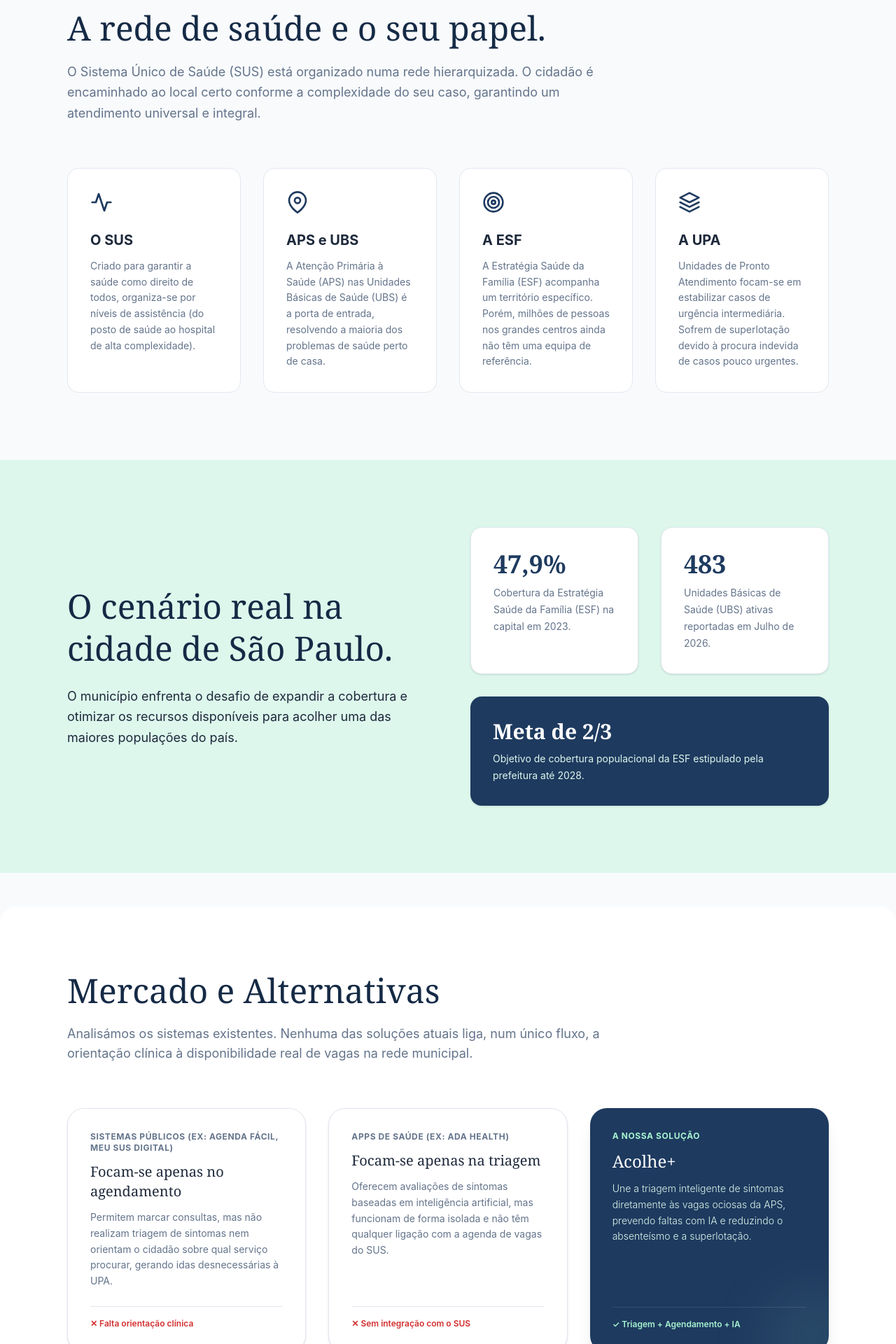
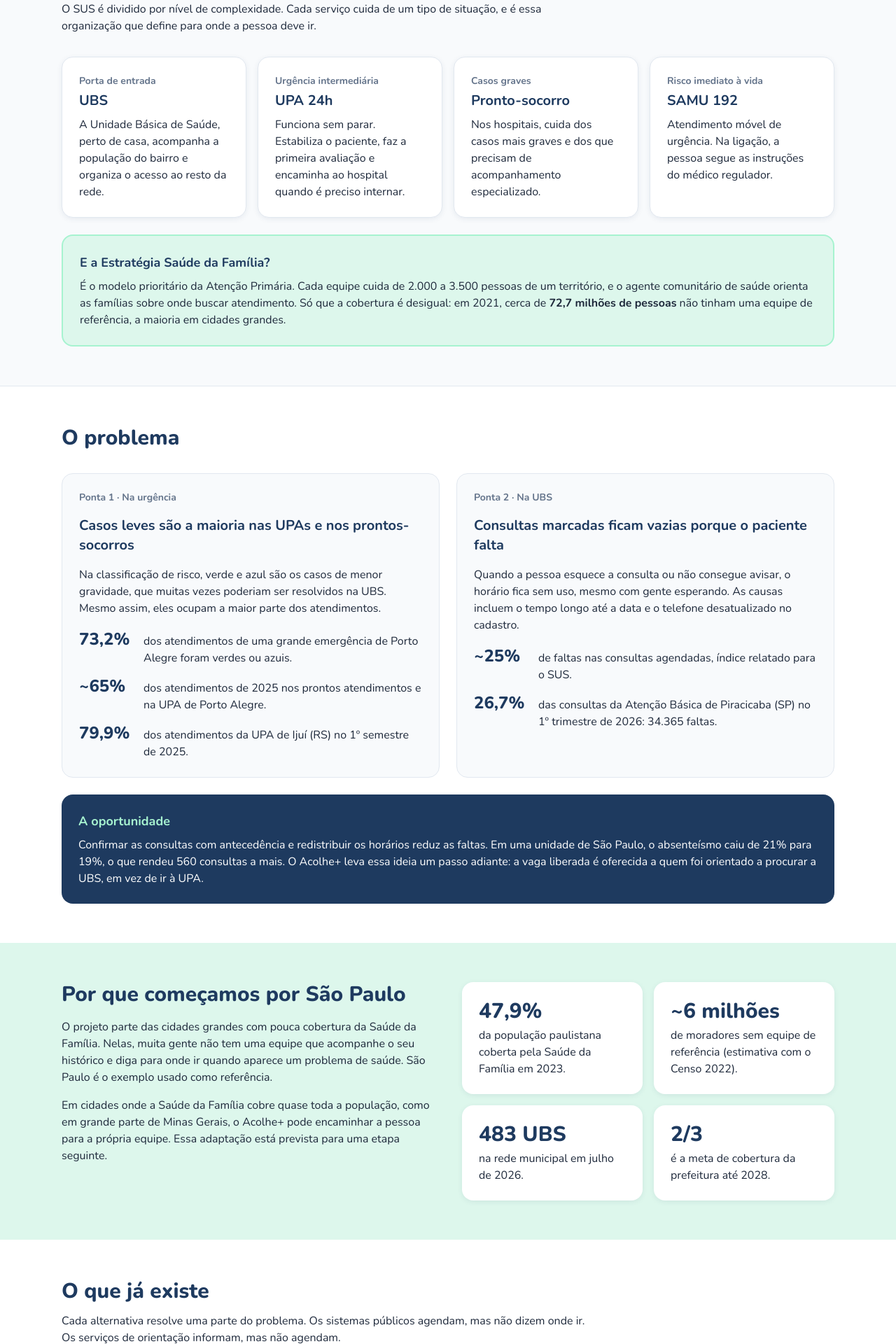
Before and after one commit to GlobalSolution-2026/acolhe-mais-front, a React (Vite) app: page /sobre in a window 1280 px wide. Shown: the part 640-2560 px from the top of the page at 70% size. Built offline with nearby package versions, Linux system fonts and the light colour scheme; no server answers.

Commit message:
Refaz a página Sobre com o problema e as alternativas

```diff
--- a/src/pages/Sobre.tsx
+++ b/src/pages/Sobre.tsx
@@ -1,184 +1,162 @@
-import { FiBookOpen, FiTarget, FiActivity, FiMapPin, FiLayers } from 'react-icons/fi';
+/**
+ * Página: Sobre (rota "/sobre", página institucional)
+ * Explica o problema que o Acolhe+ ataca: casos leves lotando as urgências e horários da UBS
+ * vazios por falta. Mostra como o SUS se organiza, os números das duas pontas, por que o projeto
+ * começa por São Paulo e o que já existe no mercado.
+ * Veio da demonstração aprovada 02-sobre.html.
+ * Endpoints: nenhum (textos fixos de src/data/sobre.ts).
+ * Estados: não chama API, então não tem carregando, erro ou vazio.
+ */
+import Etiqueta from '../components/Etiqueta';
+import ListaAlternativas from '../components/ListaAlternativas';
+import {
+  ACOLHE_COMPARACAO,
+  ALTERNATIVAS,
+  FONTES_SOBRE,
+  NUMEROS_SAO_PAULO,
+  PONTAS_PROBLEMA,
+  SERVICOS_SUS,
+} from '../data/sobre';
 
+/** Página Sobre, na ordem das seções aprovadas na demonstração. */
 export default function Sobre() {
   return (
-
-    <div className="min-h-screen bg-fundo font-sans text-texto animate-fade-in pb-24">
-
-
-      <section className="bg-primaria pt-40 pb-24 px-6 lg:px-16 xl:px-24">
-        <div className="max-w-4xl mx-auto text-center space-y-6">
-
-          <span className="text-sm font-bold text-menta tracking-widest uppercase">
-            Sobre o Projeto
-          </span>
-          <h1 className="text-5xl lg:text-7xl font-serif text-white leading-tight font-medium">
-            Entendendo o sistema. <br className="hidden md:block"/>
-            <span className="text-menta italic">Transformando o acesso.</span>
+    <>
+      {/* 1. Abertura */}
+      <section className="bg-branco">
+        <div className="mx-auto flex max-w-6xl flex-col px-4 py-14 lg:px-6 lg:py-20">
+          <Etiqueta>Sobre o projeto</Etiqueta>
+          <h1 className="mt-5 max-w-3xl text-3xl font-extrabold leading-tight text-primaria sm:text-5xl">
+            Duas pontas de um mesmo problema
           </h1>
+          <p className="mt-5 max-w-3xl text-lg leading-relaxed text-texto">
+            Casos leves lotam as urgências enquanto horários da UBS ficam vazios porque o paciente faltou. O Acolhe+
+            nasceu para ligar essas duas pontas: quem precisa de atendimento e a vaga que ia sobrar.
+          </p>
         </div>
       </section>
 
-
-      <section className="py-24 px-6 lg:px-16 xl:px-24 max-w-7xl mx-auto">
-        <div className="mb-16 max-w-3xl">
-
-          <h2 className="text-4xl lg:text-5xl font-serif text-primariaEscura mb-6">A rede de saúde e o seu papel.</h2>
-          <p className="text-lg text-textoSuave leading-relaxed">
-            O Sistema Único de Saúde (SUS) está organizado numa rede hierarquizada. O cidadão é encaminhado ao local certo conforme a complexidade do seu caso, garantindo um atendimento universal e integral.
+      {/* 2. Como o SUS organiza o atendimento */}
+      <section className="border-y border-borda bg-fundo">
+        <div className="mx-auto max-w-6xl px-4 py-14 lg:px-6">
+          <h2 className="text-2xl font-extrabold text-primaria sm:text-3xl">Como o SUS organiza o atendimento</h2>
+          <p className="mt-3 max-w-3xl text-texto">
+            O SUS é dividido por nível de complexidade. Cada serviço cuida de um tipo de situação, e é essa
+            organização que define para onde a pessoa deve ir.
           </p>
-        </div>
-
-        <div className="grid grid-cols-1 md:grid-cols-2 lg:grid-cols-4 gap-8">
-          <div className="bg-white border border-borda p-8 rounded-2xl">
-            <FiActivity className="w-8 h-8 text-primaria mb-6" />
-            <h3 className="text-xl font-bold text-texto mb-3">O SUS</h3>
-            <p className="text-textoSuave leading-relaxed text-sm">
-              Criado para garantir a saúde como direito de todos, organiza-se por níveis de assistência (do posto de saúde ao hospital de alta complexidade).
-            </p>
+          <div className="mt-8 grid gap-4 md:grid-cols-2 lg:grid-cols-4">
+            {SERVICOS_SUS.map(({ nivel, titulo, texto }) => (
+              <div key={titulo} className="rounded-2xl border border-borda bg-branco p-6 shadow-leve">
+                <p className="text-sm font-bold text-textoSuave">{nivel}</p>
+                <h3 className="mt-1 text-xl font-bold text-primaria">{titulo}</h3>
+                <p className="mt-2 text-texto">{texto}</p>
+              </div>
+            ))}
           </div>
-          <div className="bg-white border border-borda p-8 rounded-2xl">
-            <FiMapPin className="w-8 h-8 text-primaria mb-6" />
-            <h3 className="text-xl font-bold text-texto mb-3">APS e UBS</h3>
-            <p className="text-textoSuave leading-relaxed text-sm">
-              A Atenção Primária à Saúde (APS) nas Unidades Básicas de Saúde (UBS) é a porta de entrada, resolvendo a maioria dos problemas de saúde perto de casa.
-            </p>
-          </div>
-          <div className="bg-white border border-borda p-8 rounded-2xl">
-            <FiTarget className="w-8 h-8 text-primaria mb-6" />
-            <h3 className="text-xl font-bold text-texto mb-3">A ESF</h3>
-            <p className="text-textoSuave leading-relaxed text-sm">
-              A Estratégia Saúde da Família (ESF) acompanha um território específico. Porém, milhões de pessoas nos grandes centros ainda não têm uma equipa de referência.
-            </p>
-          </div>
-          <div className="bg-white border border-borda p-8 rounded-2xl">
-            <FiLayers className="w-8 h-8 text-primaria mb-6" />
-            <h3 className="text-xl font-bold text-texto mb-3">A UPA</h3>
-            <p className="text-textoSuave leading-relaxed text-sm">
-              Unidades de Pronto Atendimento focam-se em estabilizar casos de urgência intermediária. Sofrem de superlotação devido à procura indevida de casos pouco urgentes.
+          <div className="mt-6 rounded-2xl border-2 border-menta bg-mentaSuave p-6">
+            <h3 className="text-lg font-bold text-primaria">E a Estratégia Saúde da Família?</h3>
+            <p className="mt-2 text-texto">
+              É o modelo prioritário da Atenção Primária. Cada equipe cuida de 2.000 a 3.500 pessoas de um território,
+              e o agente comunitário de saúde orienta as famílias sobre onde buscar atendimento. Só que a cobertura é
+              desigual: em 2021, cerca de <strong>72,7 milhões de pessoas</strong> não tinham uma equipe de
+              referência, a maioria em cidades grandes.
             </p>
           </div>
         </div>
       </section>
 
-
-      <section className="bg-mentaSuave py-24 px-6 lg:px-16 xl:px-24">
-        <div className="max-w-7xl mx-auto flex flex-col lg:flex-row items-center gap-16">
-          <div className="lg:w-1/2">
-            <h2 className="text-4xl lg:text-5xl font-serif text-primariaEscura mb-6 leading-tight">
-              O cenário real na cidade de São Paulo.
-            </h2>
-            <p className="text-lg text-texto leading-relaxed">
-              O município enfrenta o desafio de expandir a cobertura e otimizar os recursos disponíveis para acolher uma das maiores populações do país.
+      {/* 3. O problema: as duas pontas e a oportunidade */}
+      <section className="bg-branco">
+        <div className="mx-auto max-w-6xl px-4 py-14 lg:px-6">
+          <h2 className="text-2xl font-extrabold text-primaria sm:text-3xl">O problema</h2>
+          <div className="mt-8 grid gap-6 lg:grid-cols-2">
+            {PONTAS_PROBLEMA.map(({ rotulo, titulo, texto, numeros }) => (
+              <div key={rotulo} className="flex flex-col gap-4 rounded-2xl border border-borda bg-fundo p-6">
+                <p className="text-sm font-bold text-textoSuave">{rotulo}</p>
+                <h3 className="text-xl font-bold text-primaria">{titulo}</h3>
+                <p className="text-texto">{texto}</p>
+                <ul className="flex flex-col gap-3">
+                  {numeros.map(({ valor, texto: textoNumero }) => (
+                    <li key={valor} className="flex items-baseline gap-3">
+                      <span className="w-20 shrink-0 text-2xl font-extrabold text-primaria">{valor}</span>
+                      <span className="text-texto">{textoNumero}</span>
+                    </li>
+                  ))}
+                </ul>
+              </div>
+            ))}
+          </div>
+          <div className="mt-6 rounded-2xl bg-primaria p-6 text-branco">
+            <h3 className="text-lg font-bold text-menta">A oportunidade</h3>
+            <p className="mt-2">
+              Confirmar as consultas com antecedência e redistribuir os horários reduz as faltas. Em uma unidade de São
+              Paulo, o absenteísmo caiu de 21% para 19%, o que rendeu 560 consultas a mais. O Acolhe+ leva essa ideia
+              um passo adiante: a vaga liberada é oferecida a quem foi orientado a procurar a UBS, em vez de ir à UPA.
             </p>
-          </div>
-          <div className="lg:w-1/2 w-full grid grid-cols-1 sm:grid-cols-2 gap-8">
-            <div className="bg-white p-8 rounded-2xl shadow-sm border border-borda">
-              <span className="text-4xl font-serif font-bold text-primaria block mb-2">47,9%</span>
-              <span className="text-textoSuave text-sm">Cobertura da Estratégia Saúde da Família (ESF) na capital em 2023.</span>
-            </div>
-            <div className="bg-white p-8 rounded-2xl shadow-sm border border-borda">
-              <span className="text-4xl font-serif font-bold text-primaria block mb-2">483</span>
-              <span className="text-textoSuave text-sm">Unidades Básicas de Saúde (UBS) ativas reportadas em Julho de 2026.</span>
-            </div>
-            <div className="bg-primaria p-8 rounded-2xl shadow-sm sm:col-span-2">
-              <span className="text-3xl font-serif font-bold text-white block mb-2">Meta de 2/3</span>
-              <span className="text-mentaSuave text-sm">Objetivo de cobertura populacional da ESF estipulado pela prefeitura até 2028.</span>
-            </div>
           </div>
         </div>
       </section>
 
-
-      <section className="py-24 px-6 lg:px-16 xl:px-24 max-w-7xl mx-auto bg-white rounded-3xl my-12">
-        <div className="mb-16">
-          <h2 className="text-4xl lg:text-5xl font-serif text-primariaEscura mb-6">Mercado e Alternativas</h2>
-          <p className="text-lg text-textoSuave max-w-3xl">
-            Analisámos os sistemas existentes. Nenhuma das soluções atuais liga, num único fluxo, a orientação clínica à disponibilidade real de vagas na rede municipal.
-          </p>
-        </div>
-
-
-        <div className="grid grid-cols-1 md:grid-cols-3 gap-8 mb-12">
-
-          <div className="bg-white border border-borda p-8 rounded-3xl flex flex-col justify-between shadow-sm">
-            <div>
-              <span className="text-xs font-bold text-textoSuave uppercase tracking-wider block mb-3">Sistemas Públicos (Ex: Agenda Fácil, Meu SUS Digital)</span>
-              <h3 className="text-xl font-serif text-texto mb-3">Focam-se apenas no agendamento</h3>
-              <p className="text-textoSuave text-sm leading-relaxed">
-                Permitem marcar consultas, mas não realizam triagem de sintomas nem orientam o cidadão sobre qual serviço procurar, gerando idas desnecessárias à UPA.
-              </p>
-            </div>
-            <div className="mt-6 pt-4 border-t border-borda text-xs font-semibold text-gravidade-vermelho">
-              ✕ Falta orientação clínica
-            </div>
-          </div>
-
-          <div className="bg-white border border-borda p-8 rounded-3xl flex flex-col justify-between shadow-sm">
-            <div>
-              <span className="text-xs font-bold text-textoSuave uppercase tracking-wider block mb-3">Apps de Saúde (Ex: Ada Health)</span>
-              <h3 className="text-xl font-serif text-texto mb-3">Focam-se apenas na triagem</h3>
-              <p className="text-textoSuave text-sm leading-relaxed">
-                Oferecem avaliações de sintomas baseadas em inteligência artificial, mas funcionam de forma isolada e não têm qualquer ligação com a agenda de vagas do SUS.
-              </p>
-            </div>
-            <div className="mt-6 pt-4 border-t border-borda text-xs font-semibold text-gravidade-vermelho">
-              ✕ Sem integração com o SUS
-            </div>
-          </div>
-
-
-          <div className="bg-primaria text-white p-8 rounded-3xl flex flex-col justify-between shadow-xl relative overflow-hidden">
-            <div className="absolute -right-10 -bottom-10 w-32 h-32 bg-menta/10 rounded-full blur-2xl"></div>
-            <div>
-              <span className="text-xs font-bold text-menta uppercase tracking-wider block mb-3">A Nossa Solução</span>
-              <h3 className="text-2xl font-serif text-white mb-3">Acolhe+ </h3>
-              <p className="text-mentaSuave text-sm leading-relaxed font-light">
-                Une a triagem inteligente de sintomas diretamente às vagas ociosas da APS, prevendo faltas com IA e reduzindo o absenteísmo e a superlotação.
-              </p>
-            </div>
-            <div className="mt-6 pt-4 border-t border-white/10 text-xs font-semibold text-menta">
-              ✓ Triagem + Agendamento + IA
-            </div>
-          </div>
-
-        </div>
-
-        <div className="bg-fundo p-6 rounded-2xl border border-borda text-sm text-textoSuave leading-relaxed">
-          <strong className="text-texto block mb-2">Conclusão de mercado:</strong>
-          Enquanto as alternativas dividem os processos em etapas separadas ou focam-se exclusivamente no setor privado (como a <em>Doctoralia</em>), o <strong>Acolhe+</strong> integra toda a jornada do cidadão com a realidade da rede pública municipal.
-        </div>
-      </section>
-
-
-      <section className="py-24 px-6 lg:px-16 xl:px-24 bg-primaria text-white">
-        <div className="max-w-7xl mx-auto flex flex-col lg:flex-row gap-16">
-          <div className="lg:w-1/2 space-y-6">
-            <h2 className="text-3xl lg:text-4xl font-serif text-menta">Inovação Incremental</h2>
-            <p className="text-lg text-mentaSuave/90 leading-relaxed font-light">
-              O Acolhe+ classifica-se como uma <strong>inovação incremental</strong>. Não viemos substituir a UBS, a UPA ou os robustos sistemas da prefeitura (como o Agenda Fácil).
+      {/* 4. Por que São Paulo (cenário A; o cenário B, Minas Gerais, fica para uma etapa seguinte) */}
+      <section className="bg-mentaSuave">
+        <div className="mx-auto grid max-w-6xl gap-10 px-4 py-14 lg:grid-cols-2 lg:px-6">
+          <div className="flex flex-col gap-4">
+            <h2 className="text-2xl font-extrabold text-primaria sm:text-3xl">Por que começamos por São Paulo</h2>
+            <p className="text-texto">
+              O projeto parte das cidades grandes com pouca cobertura da Saúde da Família. Nelas, muita gente não tem
+              uma equipe que acompanhe o seu histórico e diga para onde ir quando aparece um problema de saúde. São
+              Paulo é o exemplo usado como referência.
             </p>
-            <p className="text-lg text-mentaSuave/90 leading-relaxed font-light">
-              A nossa plataforma atua otimizando processos que a rede já executa, ligando a orientação do cidadão diretamente à vaga ociosa, oferecendo menor risco de investimento público e fácil adoção.
+            <p className="text-texto">
+              Em cidades onde a Saúde da Família cobre quase toda a população, como em grande parte de Minas Gerais, o
+              Acolhe+ pode encaminhar a pessoa para a própria equipe. Essa adaptação está prevista para uma etapa
+              seguinte.
             </p>
           </div>
-
-          <div className="lg:w-1/2 border-t lg:border-t-0 lg:border-l border-white/20 pt-10 lg:pt-0 lg:pl-16">
-            <div className="flex items-center gap-3 mb-6">
-              <FiBookOpen className="w-6 h-6 text-menta" />
-              <h3 className="text-2xl font-serif text-white">Referências Base</h3>
-            </div>
-            <ul className="space-y-4 text-sm text-mentaSuave/70 font-light leading-relaxed">
-              <li>ANZILIERO, F. et al. <em>Sistema Manchester em emergência...</em> (2016).</li>
-              <li>BRASIL. Ministério da Saúde. <em>PNAB e ESF</em> (2017).</li>
-              <li>MORAIS, R. M. et al. <em>Gestão do absenteísmo na APS...</em> (2023).</li>
-              <li>SÃO PAULO. <em>Programa de Metas 2025-2028 e Censo UBS</em>.</li>
-            </ul>
-
+          <div className="grid gap-4 sm:grid-cols-2">
+            {NUMEROS_SAO_PAULO.map(({ valor, texto }) => (
+              <div key={valor} className="rounded-2xl bg-branco p-6 shadow-leve">
+                <p className="text-3xl font-extrabold text-primaria">{valor}</p>
+                <p className="mt-1 text-texto">{texto}</p>
+              </div>
+            ))}
           </div>
         </div>
       </section>
 
-    </div>
+      {/* 5. O que já existe */}
+      <section className="bg-branco">
+        <div className="mx-auto max-w-6xl px-4 py-14 lg:px-6">
+          <h2 className="text-2xl font-extrabold text-primaria sm:text-3xl">O que já existe</h2>
+          <p className="mt-3 max-w-3xl text-texto">
+            Cada alternativa resolve uma parte do problema. Os sistemas públicos agendam, mas não dizem onde ir. Os
+            serviços de orientação informam, mas não agendam.
+          </p>
+          <ListaAlternativas alternativas={ALTERNATIVAS} acolhe={ACOLHE_COMPARACAO} />
+          <p className="mt-6 max-w-3xl text-texto">
+            O Acolhe+ é uma <strong>inovação incremental</strong>: não substitui a UBS, a UPA nem o sistema de
+            agendamento da prefeitura. Ele melhora processos que a rede já faz e foi pensado para se integrar ao Agenda
+            Fácil.
+          </p>
+        </div>
+      </section>
+
+      {/* 6. Fontes (fechadas por padrão, para não pesar a leitura) */}
+      <section className="border-t border-borda bg-fundo">
+        <div className="mx-auto max-w-6xl px-4 py-10 lg:px-6">
+          <details>
+            <summary className="min-h-12 cursor-pointer content-center font-bold text-primaria">
+              Fontes dos dados desta página
+            </summary>
+            <p className="mt-3 text-sm text-textoSuave">Referências completas no documento do projeto.</p>
+            <ul className="mt-2 flex flex-col gap-1 text-sm text-textoSuave">
+              {FONTES_SOBRE.map((fonte) => (
+                <li key={fonte}>{fonte}</li>
+              ))}
+            </ul>
+          </details>
+        </div>
+      </section>
+    </>
   );
 }
```
